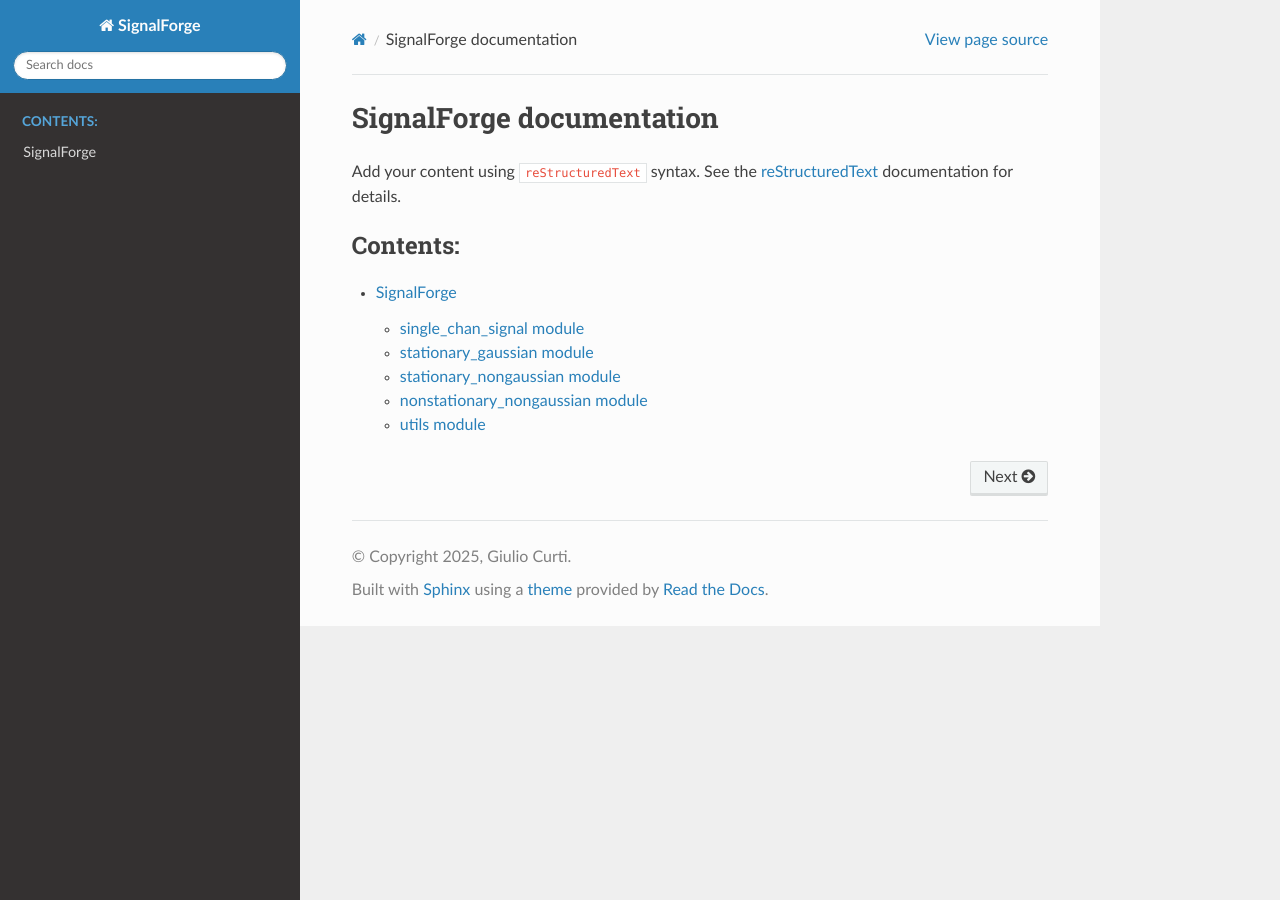
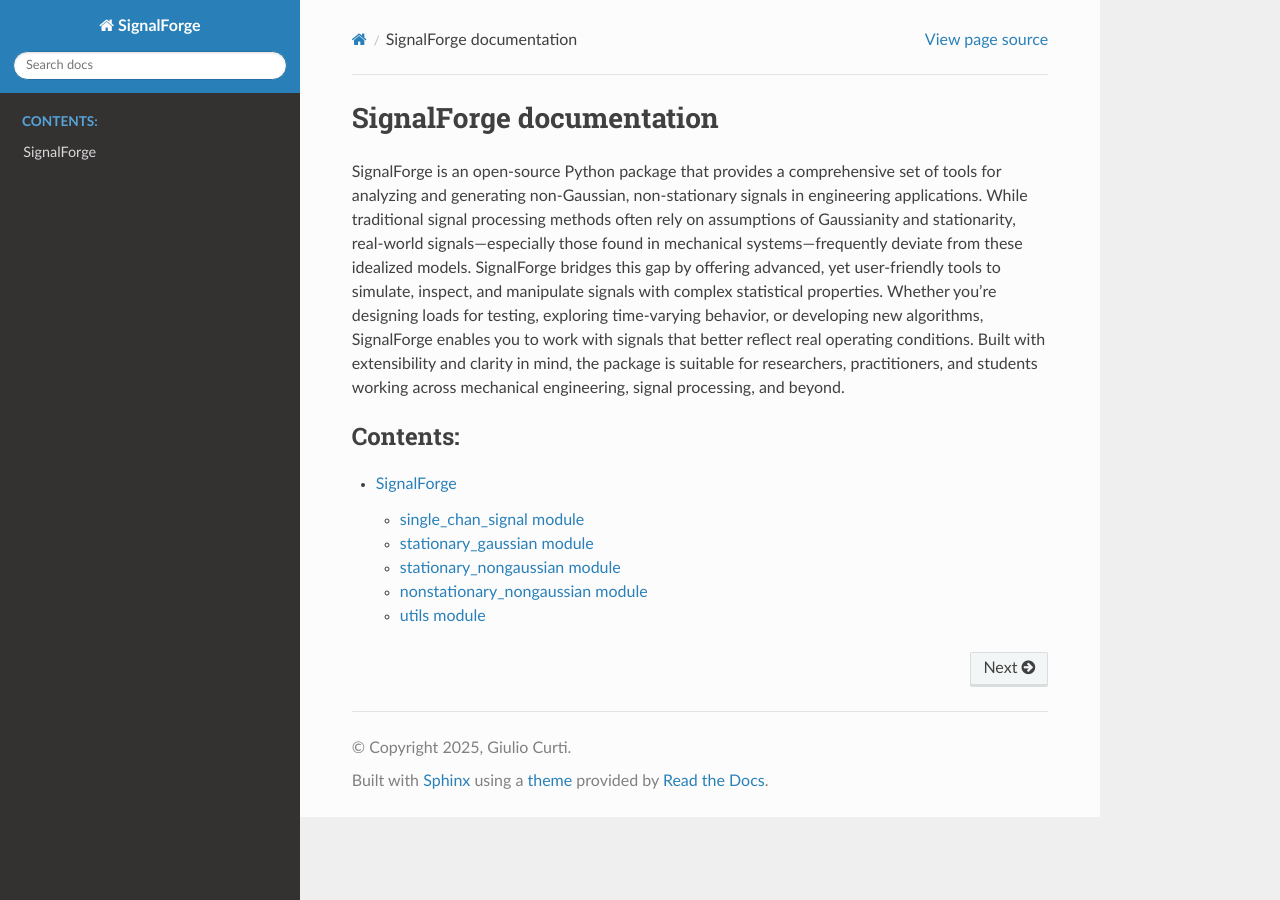
Before and after one commit to GiulioCurti/SignalForge, a Sphinx documentation site: the page built from docs/source/index.rst, in a window 1280 px wide. Built offline with Sphinx 7.4.7 and the Read the Docs theme 3.1.0, drawn with Linux system fonts in a browser that asks for light colours.

Commit message:
Updated index.rst for docs

```diff
--- a/docs/source/index.rst
+++ b/docs/source/index.rst
@@ -6,9 +6,7 @@
 SignalForge documentation
 =========================
 
-Add your content using ``reStructuredText`` syntax. See the
-`reStructuredText <https://www.sphinx-doc.org/en/master/usage/restructuredtext/index.html>`_
-documentation for details.
+SignalForge is an open-source Python package that provides a comprehensive set of tools for analyzing and generating non-Gaussian, non-stationary signals in engineering applications. While traditional signal processing methods often rely on assumptions of Gaussianity and stationarity, real-world signals—especially those found in mechanical systems—frequently deviate from these idealized models. SignalForge bridges this gap by offering advanced, yet user-friendly tools to simulate, inspect, and manipulate signals with complex statistical properties. Whether you're designing loads for testing, exploring time-varying behavior, or developing new algorithms, SignalForge enables you to work with signals that better reflect real operating conditions. Built with extensibility and clarity in mind, the package is suitable for researchers, practitioners, and students working across mechanical engineering, signal processing, and beyond.
 
 .. toctree::
    :maxdepth: 2
```
